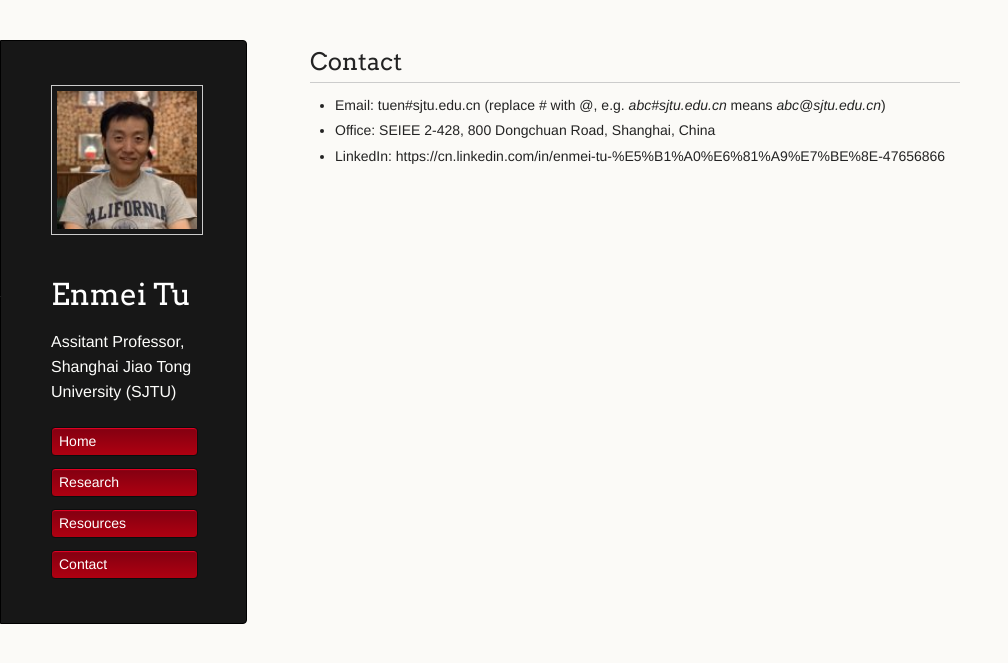
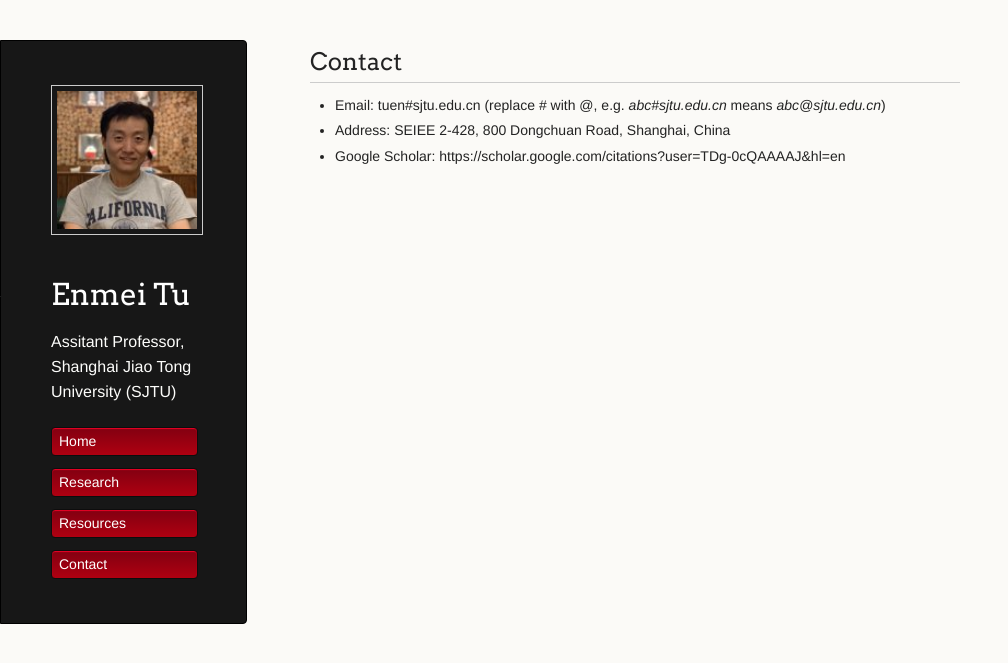
Before and after one commit to hellotem/enmeitu.github.io, a Jekyll site: the page built from about/index.md, in a window 1280 px wide. Shown: the top 663 px of the page, without its empty margins (0-1008 px from the left). Built offline with Jekyll 4.4.1, drawn with Linux system fonts in a browser that asks for light colours; our own code applies the rules of GitHub Pages for plain Markdown files.

Commit message:
Update index.md

```diff
--- a/about/index.md
+++ b/about/index.md
@@ -1,4 +1,4 @@
 ## Contact
 * Email: tuen#sjtu.edu.cn (replace # with @, e.g. _abc#sjtu.edu.cn_ means _abc@sjtu.edu.cn_)
-* Office: SEIEE 2-428, 800 Dongchuan Road, Shanghai, China
-* LinkedIn: https://cn.linkedin.com/in/enmei-tu-%E5%B1%A0%E6%81%A9%E7%BE%8E-47656866
+* Address: SEIEE 2-428, 800 Dongchuan Road, Shanghai, China
+* Google Scholar: https://scholar.google.com/citations?user=TDg-0cQAAAAJ&hl=en
```
